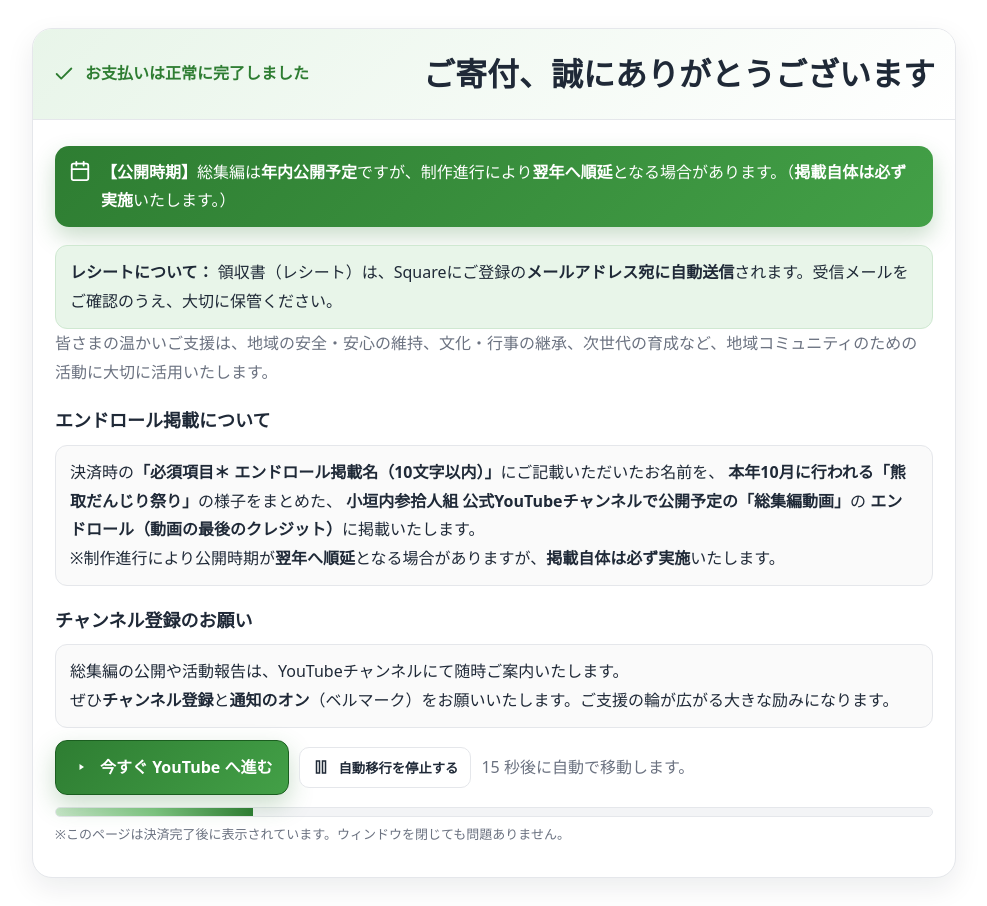
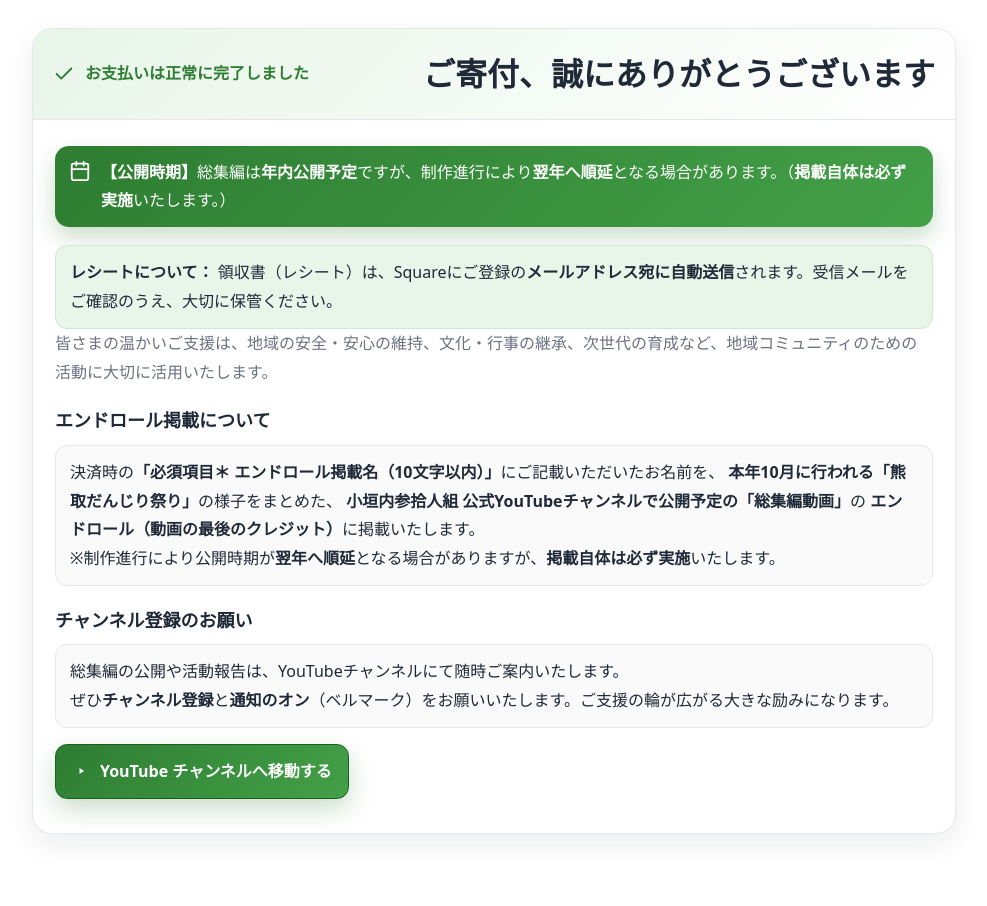
Before and after one commit to kyosuketowa/ogaito-thanks, a plain HTML site: page index.html in a window 1280 px wide. Shown: the whole page, without its empty margins (146-1133 px from the left). After the commit the page ends 862 px from the top, so only its background shows below. Drawn offline with Linux system fonts and the light colour scheme.

Commit message:
Update index.html

```diff
--- a/index.html
+++ b/index.html
@@ -17,7 +17,8 @@
   .hero{border:1px solid var(--line);border-radius:20px;background:#fff;box-shadow:var(--shadow);overflow:hidden}
   .hero-head{display:flex;flex-wrap:wrap;gap:12px;align-items:center;justify-content:space-between;padding:16px 20px;background:linear-gradient(135deg,var(--accent-soft),#fff);border-bottom:1px solid var(--line)}
   .status{display:flex;align-items:center;gap:10px;color:var(--accent);font-weight:600}
-  .status svg{width:22px;height:22px} h1{font-size:clamp(22px,4vw,32px);margin:0}
+  .status svg{width:22px;height:22px}
+  h1{font-size:clamp(22px,4vw,32px);margin:0}
   .body{padding:22px 22px 18px}
   .banner{display:flex;gap:10px;align-items:flex-start;background:linear-gradient(135deg,var(--accent),var(--accent-2));color:#fff;border-radius:14px;padding:12px 14px;margin:4px 0 18px;box-shadow:0 10px 22px rgba(46,125,50,.25)}
   .banner svg{flex:0 0 22px;margin-top:2px}
@@ -25,17 +26,8 @@
   .section-title{font-size:18px;margin:18px 0 8px}
   .callout{background:#fafafa;border:1px solid var(--line);border-radius:12px;padding:12px 14px}
   .callout.success{background:var(--accent-soft);border-color:#cfe8d1}
-  ul{margin:8px 0 8px 1.2em}
   .cta{display:inline-flex;align-items:center;gap:10px;padding:12px 16px;border-radius:12px;text-decoration:none;font-weight:600;background:linear-gradient(135deg,var(--accent),var(--accent-2));color:#fff;border:1px solid #1b5e20;box-shadow:0 10px 24px rgba(46,125,50,.25);transition:transform .12s ease,box-shadow .12s ease}
   .cta:hover{transform:translateY(-2px);box-shadow:0 16px 28px rgba(46,125,50,.35)}
-  .progress{height:10px;border-radius:999px;background:#f3f4f6;overflow:hidden;margin:12px 0 6px;border:1px solid var(--line)}
-  .bar{height:100%;width:0%;background:linear-gradient(90deg,#c8e6c9,#81c784,var(--accent));transition:width .2s linear}
-  .count{color:var(--muted);font-variant-numeric:tabular-nums}.small{color:var(--muted);font-size:13px;margin-top:6px}
-  .controls{display:flex;gap:10px;align-items:center;flex-wrap:wrap}
-  .btn-ghost{display:inline-flex;align-items:center;gap:8px;padding:10px 12px;border-radius:10px;border:1px solid var(--line);background:#fff;color:var(--fg);text-decoration:none;font-weight:600}
-  .btn-ghost:hover{background:#f9fafb}
-  .sr-only{position:absolute;width:1px;height:1px;padding:0;margin:-1px;overflow:hidden;clip:rect(0,0,0,0);white-space:nowrap;border:0}
-  @media (prefers-reduced-motion:reduce){.cta,.bar{transition:none}}
 </style>
 </head>
 <body>
@@ -81,34 +73,15 @@
           ぜひ<strong>チャンネル登録</strong>と<strong>通知のオン</strong>（ベルマーク）をお願いいたします。ご支援の輪が広がる大きな励みになります。
         </div>
 
-        <div class="controls" style="margin-top:12px">
-          <a class="cta" id="goNow" href="https://youtube.com/channel/UCrSJoyT1Xf6ZxPlIyBCRzEA?si=WvMPTXwWtxcQ0411">
+        <!-- 自動移行なし：ボタンを押したときだけ移動 -->
+        <p>
+          <a class="cta" href="https://youtube.com/channel/UCrSJoyT1Xf6ZxPlIyBCRzEA?si=WvMPTXwWtxcQ0411">
             <svg viewBox="0 0 24 24" width="18" height="18" fill="white" aria-hidden="true"><path d="M10 8l6 4-6 4V8z"/></svg>
-            今すぐ YouTube へ進む
+            YouTube チャンネルへ移動する
           </a>
-          <button class="btn-ghost" id="toggleBtn" type="button">
-            <svg viewBox="0 0 24 24" width="18" height="18" fill="none" stroke="currentColor" stroke-width="2"><rect x="6" y="4" width="4" height="16"/><rect x="14" y="4" width="4" height="16"/></svg>
-            自動移行を停止する
-          </button>
-          <span class="count" aria-live="polite"><span id="sec">20</span> 秒後に自動で移動します。</span>
-        </div>
-
-        <div class="progress" aria-hidden="true"><div class="bar" id="bar"></div></div>
-        <p class="small">※このページは決済完了後に表示されています。ウィンドウを閉じても問題ありません。</p>
-        <span class="sr-only" id="live"></span>
+        </p>
       </div>
     </section>
   </div>
-
-<script>
-  var TOTAL=20,remaining=TOTAL,timer=null,stopped=false;
-  var targetUrl="https://youtube.com/channel/UCrSJoyT1Xf6ZxPlIyBCRzEA?si=WvMPTXwWtxcQ0411";
-  var elSec=document.getElementById('sec'),elBar=document.getElementById('bar'),elToggle=document.getElementById('toggleBtn'),elLive=document.getElementById('live');
-  function tick(){ remaining--; if(remaining<=0){ clearInterval(timer); location.href=targetUrl; return; } elSec.textContent=remaining; elBar.style.width=((TOTAL-remaining)/TOTAL*100)+'%'; }
-  function start(){ if(timer)clearInterval(timer); timer=setInterval(tick,1000); elLive.textContent="自動移行を開始しました"; }
-  function stop(){ if(timer){ clearInterval(timer); timer=null; } elLive.textContent="自動移行を停止しました"; }
-  elSec.textContent=remaining; elBar.style.width='0%'; start();
-  elToggle.addEventListener('click',function(){ if(!stopped){ stopped=true; stop(); elToggle.innerHTML='<svg viewBox="0 0 24 24" width="18" height="18" fill="none" stroke="currentColor" stroke-width="2"><path d="M8 5v14l11-7z"/></svg> 自動移行を再開する'; } else { stopped=false; start(); elToggle.innerHTML='<svg viewBox="0 0 24 24" width="18" height="18" fill="none" stroke="currentColor" stroke-width="2"><rect x="6" y="4" width="4" height="16"/><rect x="14" y="4" width="4" height="16"/></svg> 自動移行を停止する'; }});
-</script>
 </body>
 </html>
```
